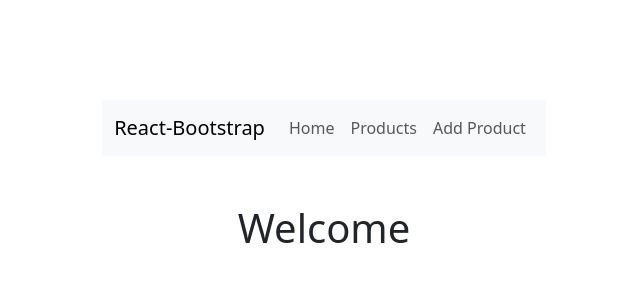
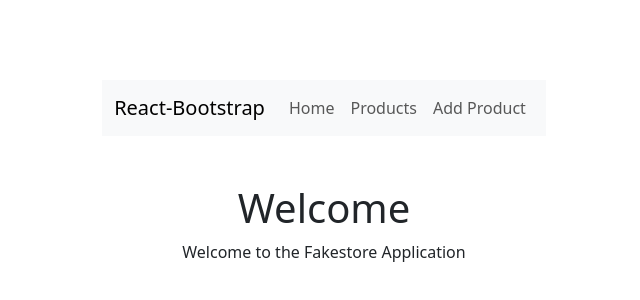
Before and after one commit to holmjason/fakestore, a React (Vite) app: page / in a window 1280 px wide. Shown: the part 220-520 px from the top of the page, without its empty margins (316-956 px from the left). Built offline with nearby package versions, Linux system fonts and the light colour scheme.

Commit message:
Home.jsx

```diff
--- a/src/components/Home.jsx
+++ b/src/components/Home.jsx
@@ -2,6 +2,7 @@ function Home() {
     return (
         <>
             <h1 className="mt-5">Welcome</h1>
+            <p>Welcome to the Fakestore Application</p>
         </>
     )
 }
```
